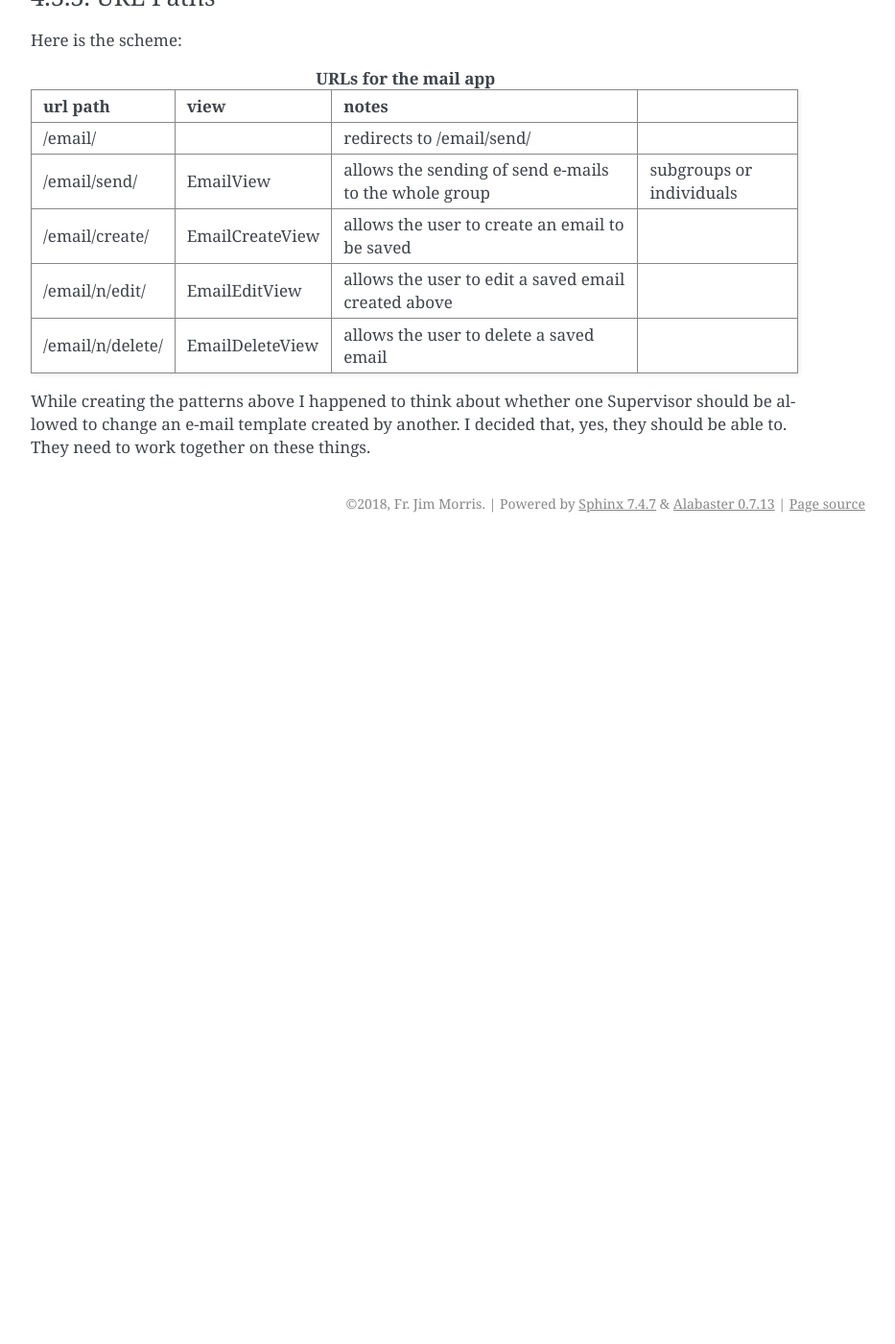
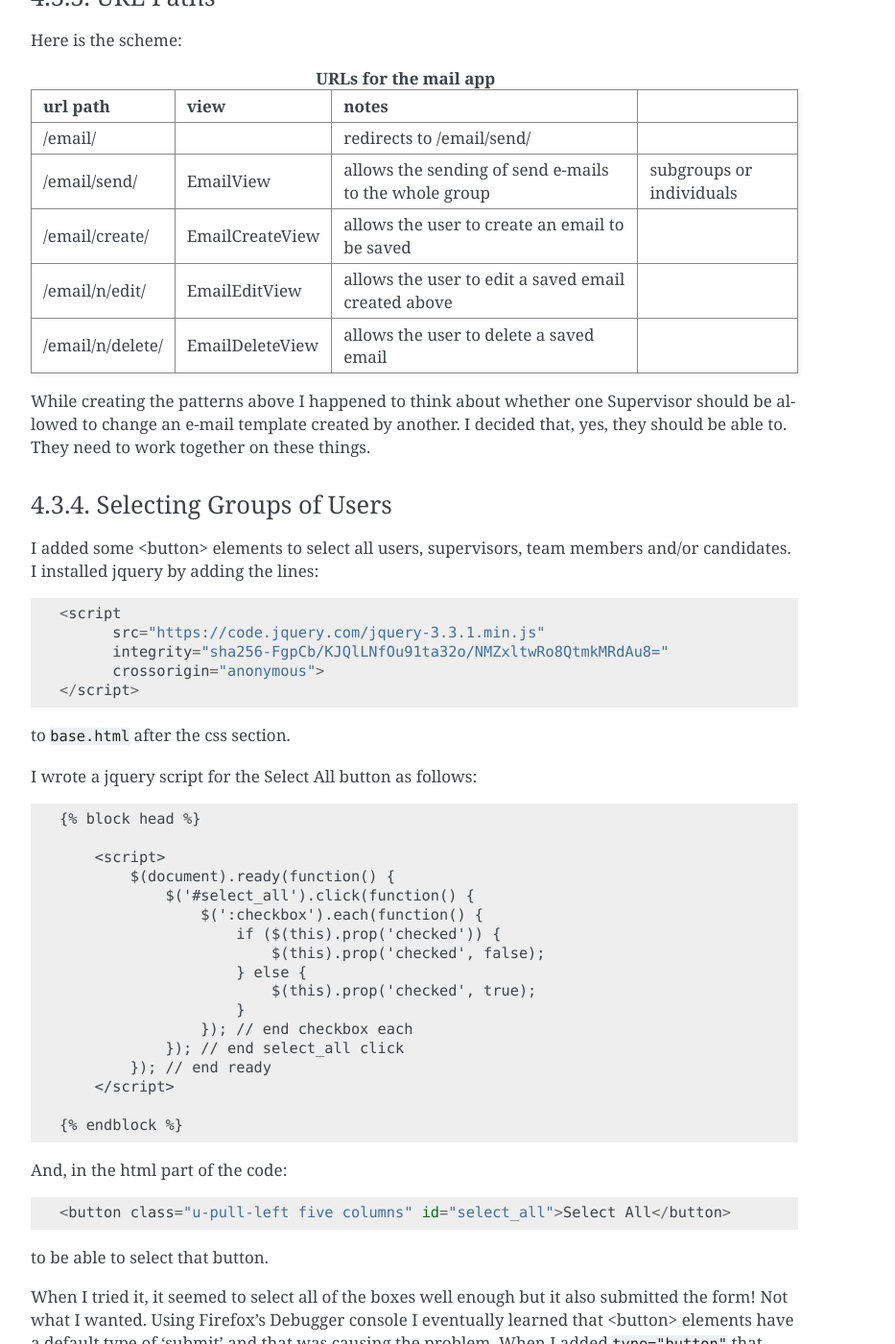
Before and after one commit to JMorris1575/confirmation2018, a Sphinx documentation site: the page built from docs/team_sections.rst, in a window 1280 px wide and 1400 px high, scrolled down 4750 px. Shown: the whole window at 96% size, without its empty margins (338-1271 px from the left). Built offline with Sphinx 7.4.7, drawn with Linux system fonts in a browser that asks for light colours; before the commit the page ends 5314 px from its top, so only the background shows below that; some of the changed text lies outside the part shown.

```diff
--- a/docs/team_sections.rst
+++ b/docs/team_sections.rst
@@ -212,3 +212,107 @@
 While creating the patterns above I happened to think about whether one Supervisor should be allowed to change an
 e-mail template created by another. I decided that, yes, they should be able to. They need to work together on these
 things.
+
+Selecting Groups of Users
+*************************
+
+I added some <button> elements to select all users, supervisors, team members and/or candidates. I installed jquery by
+adding the lines::
+
+    <script
+          src="https://code.jquery.com/jquery-3.3.1.min.js"
+          integrity="sha256-FgpCb/KJQlLNfOu91ta32o/NMZxltwRo8QtmkMRdAu8="
+          crossorigin="anonymous">
+    </script>
+
+to ``base.html`` after the css section.
+
+I wrote a jquery script for the Select All button as follows::
+
+    {% block head %}
+
+        <script>
+            $(document).ready(function() {
+                $('#select_all').click(function() {
+                    $(':checkbox').each(function() {
+                        if ($(this).prop('checked')) {
+                            $(this).prop('checked', false);
+                        } else {
+                            $(this).prop('checked', true);
+                        }
+                    }); // end checkbox each
+                }); // end select_all click
+            }); // end ready
+        </script>
+
+    {% endblock %}
+
+And, in the html part of the code::
+
+    <button class="u-pull-left five columns" id="select_all">Select All</button>
+
+to be able to select that button.
+
+When I tried it, it seemed to select all of the boxes well enough but it also submitted the form! Not what I wanted.
+Using Firefox's Debugger console I eventually learned that <button> elements have a default type of 'submit' and that
+was causing the problem. When I added ``type="button"`` that fixed the problem.
+
+To add buttons for the individual groups I had to add a class to each
+``<input ... type="checkbox" class="*group*"...>``. I tried to use ``id="*group*`` at first but that only returned one
+element to my jquery code.
+
+Here is the final version of the jquery code::
+
+    {% block head %}
+
+        <script>
+            $(document).ready(function() {
+                $('#select_all').click(function() {
+                    $(':checkbox').each(function() {
+                        if ($(this).prop('checked')) {
+                            $(this).prop('checked', false);
+                        } else {
+                            $(this).prop('checked', true);
+                        }
+                    }); // end checkbox each
+                }); // end select_all click
+                $('#select_supervisors').click(function() {
+                    $('.supervisor').each(function() {
+                        if ($(this).prop('checked')) {
+                            $(this).prop('checked', false);
+                        } else {
+                            $(this).prop('checked', true);
+                        }
+                    }); // end supervisor each
+                }); // end select_supervisors click
+                $('#select_team').click(function() {
+                    $('.team').each(function() {
+                        if ($(this).prop('checked')) {
+                            $(this).prop('checked', false);
+                        } else {
+                            $(this).prop('checked', true);
+                        }
+                    }); // end team each
+                }); // end select_team click
+                $('#select_candidates').click(function() {
+                    $('.candidate').each(function() {
+                        if ($(this).prop('checked')) {
+                            $(this).prop('checked', false);
+                        } else {
+                            $(this).prop('checked', true);
+                        }
+                    }); // end candidate each
+                }); // end select_candidates click
+            }); // end ready
+        </script>
+
+    {% endblock %}
+
+Two improvements:
+
+*   The buttons should change their looks when they are "on" from when they are "off."
+*   When some boxes of a group are checked already, they should be either all checked or all unchecked, not just toggled
+
+It seems these could both be handled by learning how to get jquery to add a css class to the button's description. Then
+I could use it to both change its appearance and determine whether all the boxes in a group are to be checked or
+unchecked. Perhaps I will do that next.
```
Also changed, not shown: confirmation/static/site/css/custom.css (+8 -0 lines), 1 other file.
